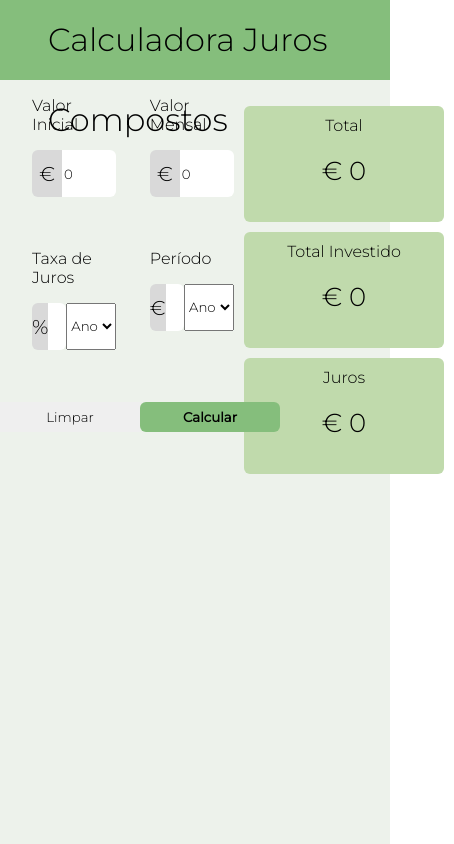
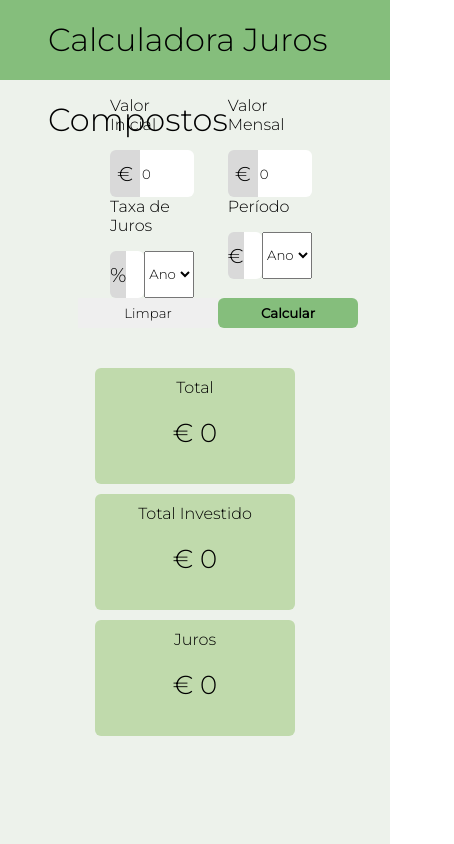
Before and after one commit to caionakai/compound_interest, a React (Vite) app: page / in a window 390 px wide. Shown: the whole page, 454 px wide, since content can reach past the window. Built offline with nearby package versions, Linux system fonts and the light colour scheme.

Commit message:
refactor app css

```diff
--- a/src/App.css
+++ /dev/null
@@ -1,13 +0,0 @@
-.App {
-  background-color: #edf2eb;
-  height: 100vh;
-}
-
-.main {
-  display: flex;
-  justify-content: space-around;
-  padding-top: 1rem;
-}
-
-.results {
-}
--- a/src/App.jsx
+++ b/src/App.jsx
@@ -2,7 +2,8 @@ import { useState } from "react";
 import Navbar from "./components/Navbar/Navbar";
 import CalculatorForm from "./components/CalculatorForm/CalculatorForm";
 import ResultBox from "./components/ResultBox/ResultBox";
-import "./App.css";
+
+import styles from "./App.module.scss";
 
 function App() {
   const [results, setResults] = useState({
@@ -12,11 +13,11 @@ function App() {
   });
 
   return (
-    <div className="App">
+    <div className={styles.app}>
       <Navbar></Navbar>
-      <div className="main">
+      <div className={styles.main}>
         <CalculatorForm setResults={setResults} />
-        <div className="results">
+        <div className={styles.results}>
           <ResultBox title="Total" value={results.total} />
           <ResultBox title="Total Investido" value={results.totalInvested} />
           <ResultBox title="Juros" value={results.interest} />
--- /dev/null
+++ b/src/App.module.scss
@@ -0,0 +1,22 @@
+.app {
+  background-color: #edf2eb;
+  height: 100vh;
+}
+
+.main {
+  display: flex;
+  justify-content: space-around;
+  padding-top: 1rem;
+  background-color: #edf2eb;
+
+  @media screen and (max-width: 550px){
+    flex-direction: column;
+    align-items: center;
+  }
+}
+
+.results {
+  @media screen and (max-width: 550px){
+    margin-top: 30px;
+  }
+}
```
